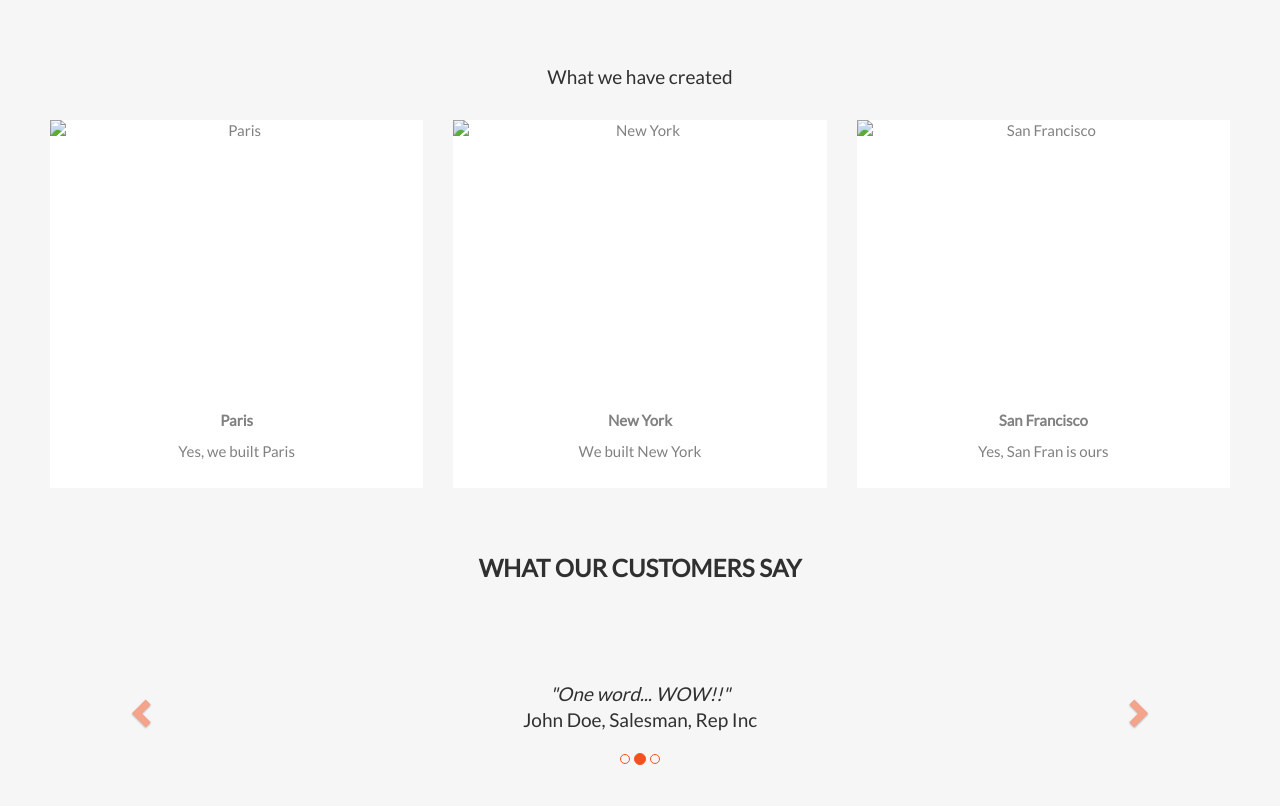
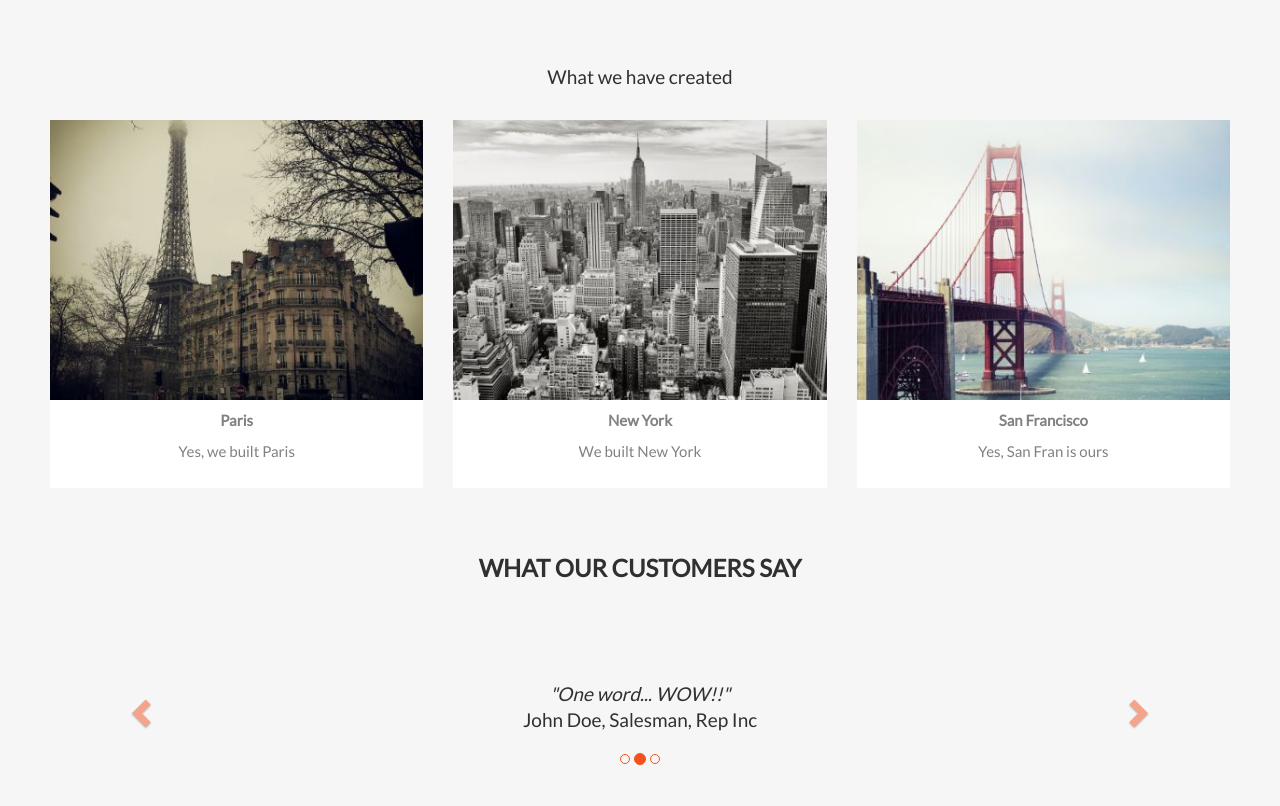
Before and after one commit to GitHanb/company, a plain HTML site: page index.html in a window 1280 px wide. Shown: the part 2280-3086 px from the top of the page. Drawn offline with nearby package versions, Linux system fonts and the light colour scheme; the site is published under a folder, as on GitHub Pages, so addresses that start at the root find nothing.

Commit message:
Update index.html

```diff
--- a/index.html
+++ b/index.html
@@ -305,21 +305,21 @@
   <div class="row text-center slideanim">
     <div class="col-sm-4">
       <div class="thumbnail">
-        <img src="/images/paris.jpg" alt="Paris" width="400" height="300">
+        <img src="images/paris.jpg" alt="Paris" width="400" height="300">
         <p><strong>Paris</strong></p>
         <p>Yes, we built Paris</p>
       </div>
     </div>
     <div class="col-sm-4">
       <div class="thumbnail">
-        <img src="/images/newyork.jpg" alt="New York" width="400" height="300">
+        <img src="images/newyork.jpg" alt="New York" width="400" height="300">
         <p><strong>New York</strong></p>
         <p>We built New York</p>
       </div>
     </div>
     <div class="col-sm-4">
       <div class="thumbnail">
-        <img src="/images/sanfran.jpg" alt="San Francisco" width="400" height="300">
+        <img src="images/sanfran.jpg" alt="San Francisco" width="400" height="300">
         <p><strong>San Francisco</strong></p>
         <p>Yes, San Fran is ours</p>
       </div>
```
